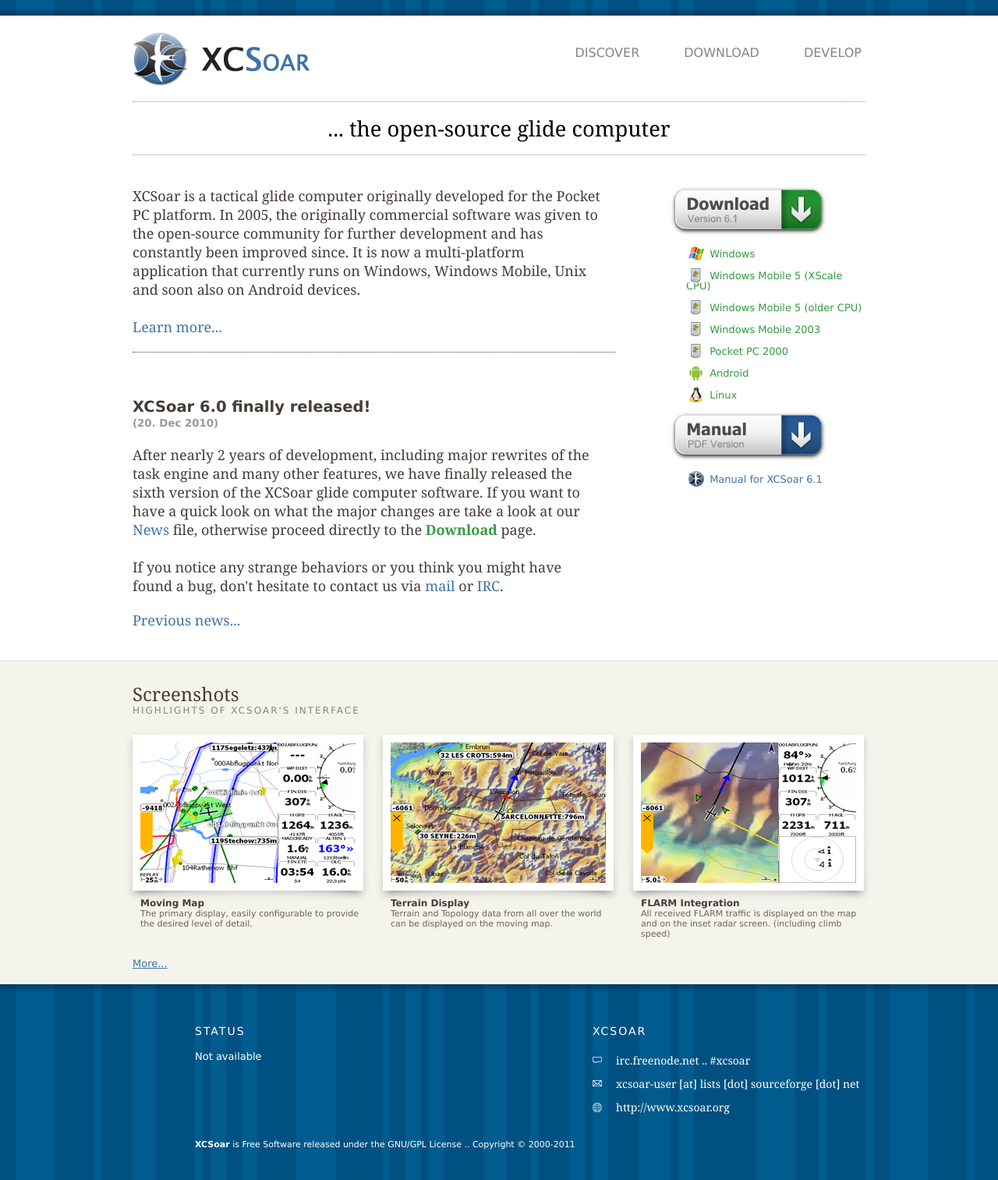
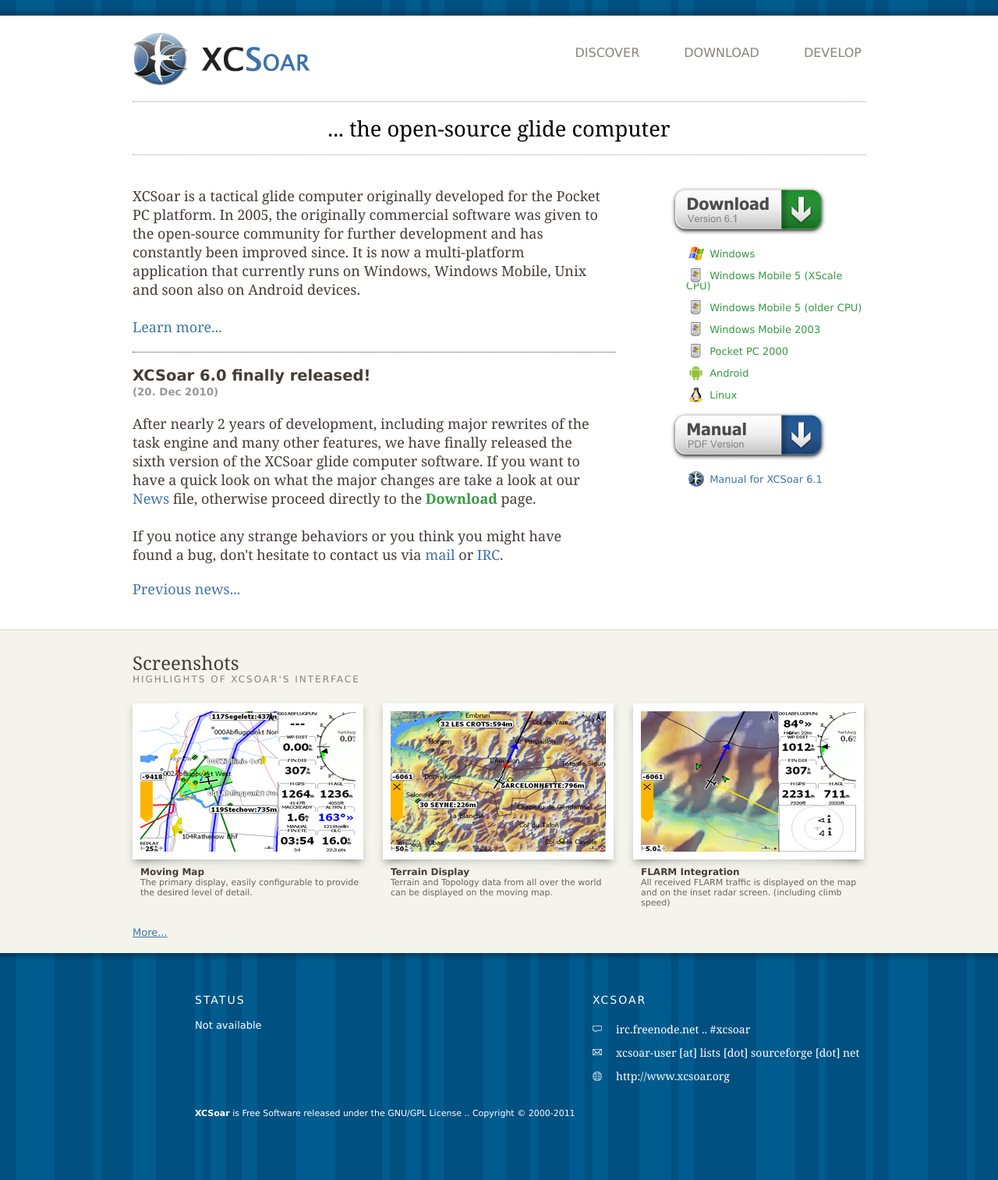
Before and after one commit to XCSoar/website, a Jekyll site: the page built from index.html, in a window 1280 px wide. Shown: the whole page at 78% size. Built offline with Jekyll 4.4.1, drawn with Linux system fonts in a browser that asks for light colours; after the commit the page ends 1473 px from its top, so only the background shows below that.

Commit message:
css: Removed annoying huge margin above h2 tags

```diff
--- a/css/xcsoar.css
+++ b/css/xcsoar.css
@@ -62,7 +62,7 @@
 #summary, #form { float: left; width: 620px; padding: 40px 0 20px; }
 
 /* SUMMARY */
-#summary h2 { margin-bottom: 20px; margin-top: 40px; }
+#summary h2 { margin-bottom: 20px; }
 #summary h3 { margin-bottom: 20px; padding-right: 20px; font-family: Georgia, serif; font-size: 18px; line-height: 24px; font-weight: normal; }
 #summary h3 a { text-decoration: none; }
 #summary h3 a:hover { text-decoration: underline; }
```
